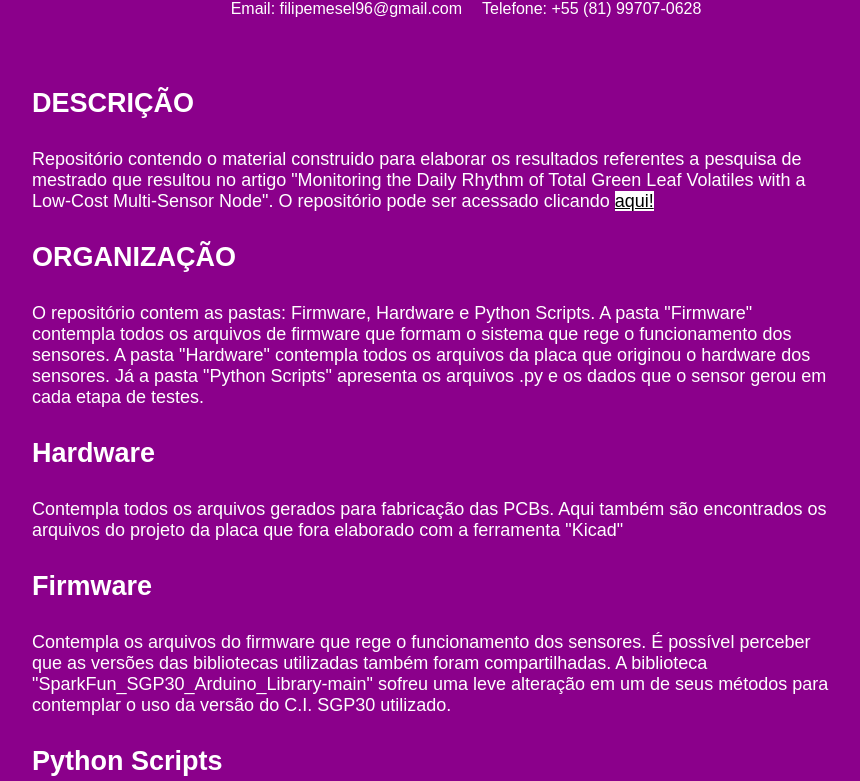
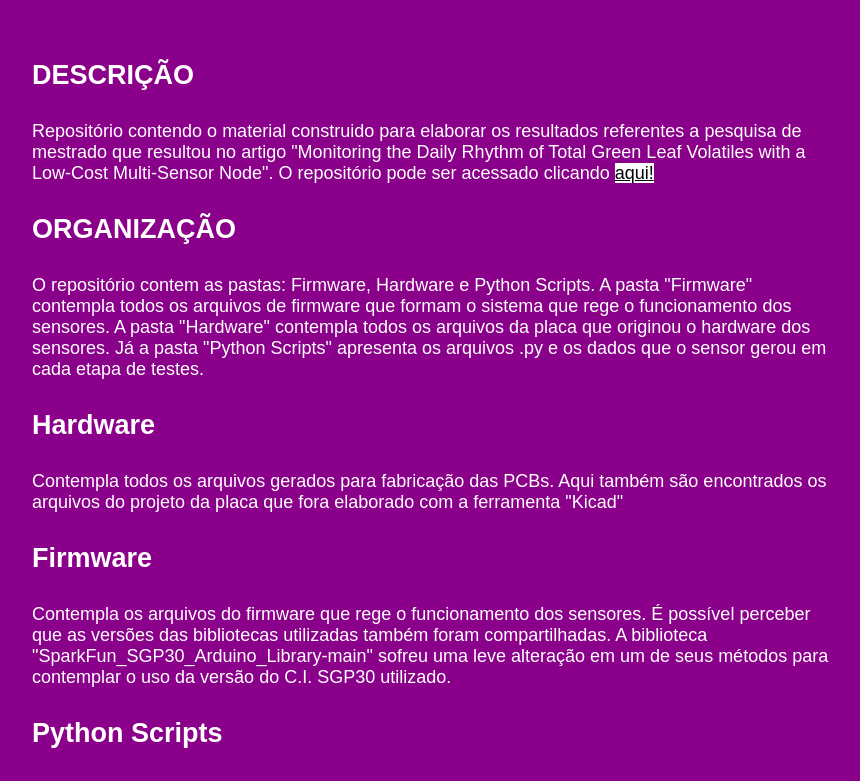
Before and after one commit to FilipeMesel/Mestrado_single_web_page, a plain HTML site: page index.html in a window 1280 px wide. Shown: the part 67-848 px from the top of the page, without its empty margins (174-1034 px from the left). Drawn offline with Linux system fonts and the light colour scheme.

Commit message:
Update index.html

```diff
--- a/index.html
+++ b/index.html
@@ -85,10 +85,6 @@
 <body>
     <header>
         <h1>Filipe Mesel L. C. Cardoso</h1>
-        <div class="contact-info">
-            <p>Email: filipemesel96@gmail.com</p>
-            <p>Telefone: +55 (81) 99707-0628</p>
-        </div>
     </header>
     <main>
         <div class="paragrafo-mestrado">
```
